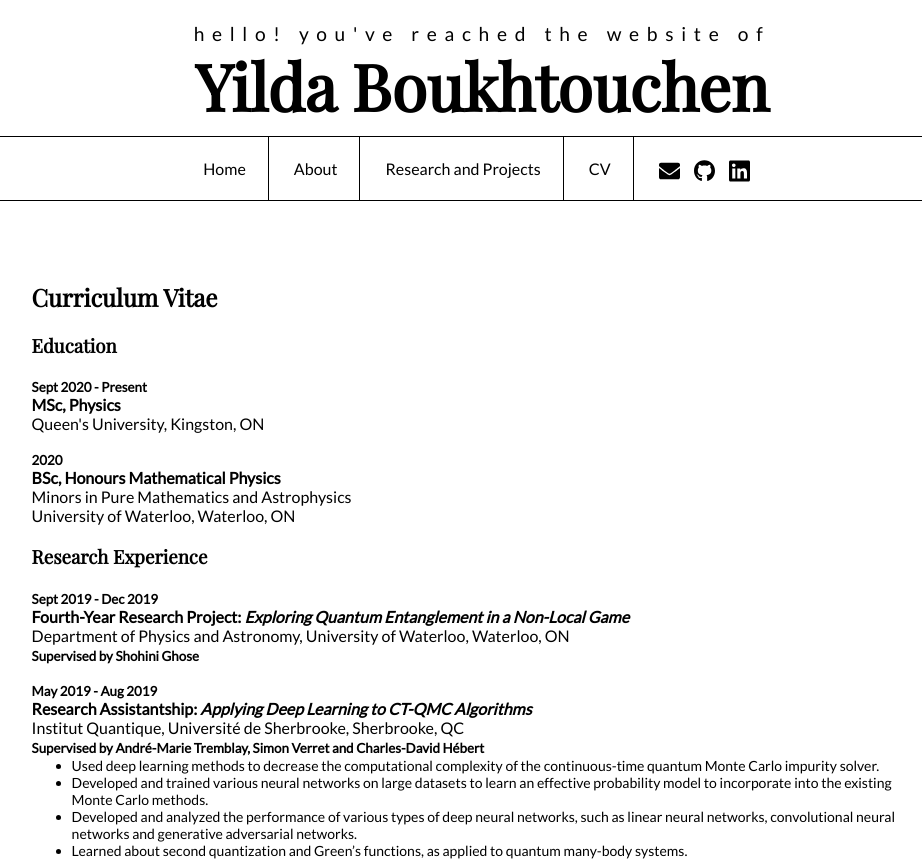
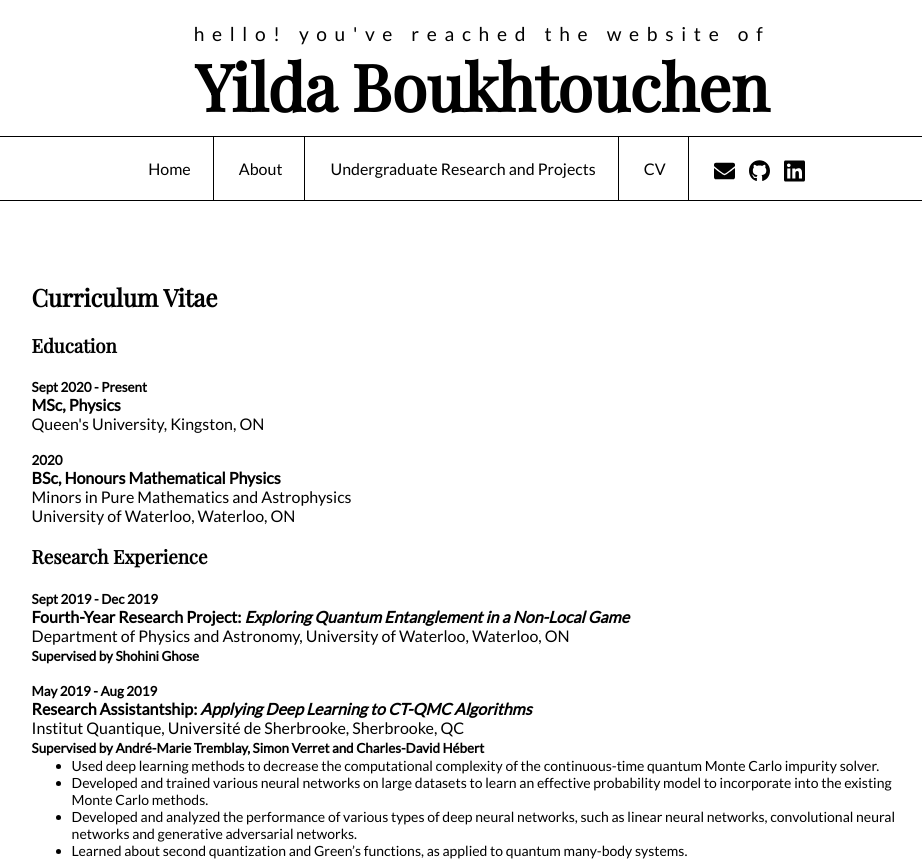
Before and after one commit to yildab/yildab-archive.github.io, a plain HTML site: page cv.html in a window 1280 px wide. Shown: the top 862 px of the page, without its empty margins (166-1088 px from the left). Drawn offline with nearby package versions, Linux system fonts and the light colour scheme; a web font is replaced by a local one.

Commit message:
Update cv.html

```diff
--- a/cv.html
+++ b/cv.html
@@ -13,7 +13,7 @@
       <ul>
         <li><a href="index.html">Home</a></li>
         <li><a href="about.html">About</a></li>
-        <li><a href="research.html">Research and Projects</a></li>
+        <li><a href="research.html">Undergraduate Research and Projects</a></li>
         <li><a href="cv.html">CV</a></li>
         <li>
           <a href="mailto: yboukhto@uwaterloo.ca"><img id="favicon" src="envelope-solid.svg" alt="Email"></a>
```
